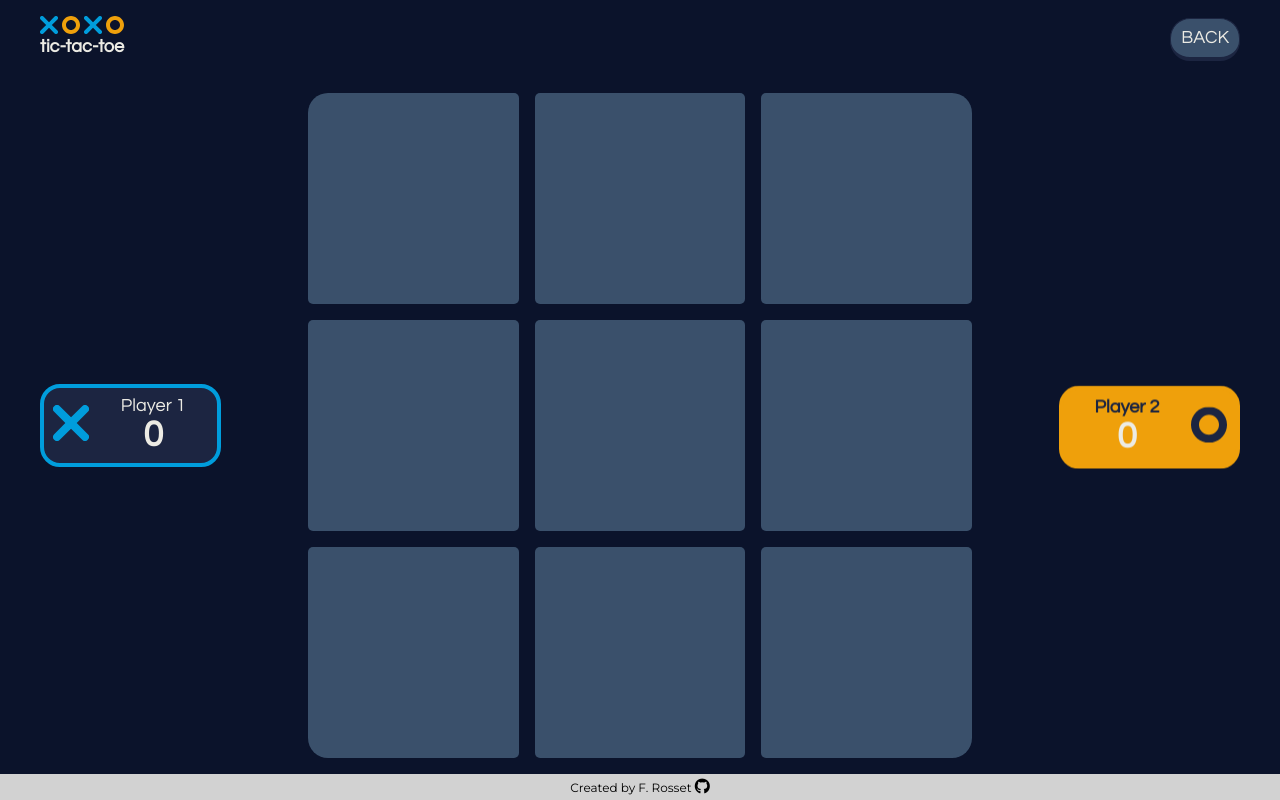
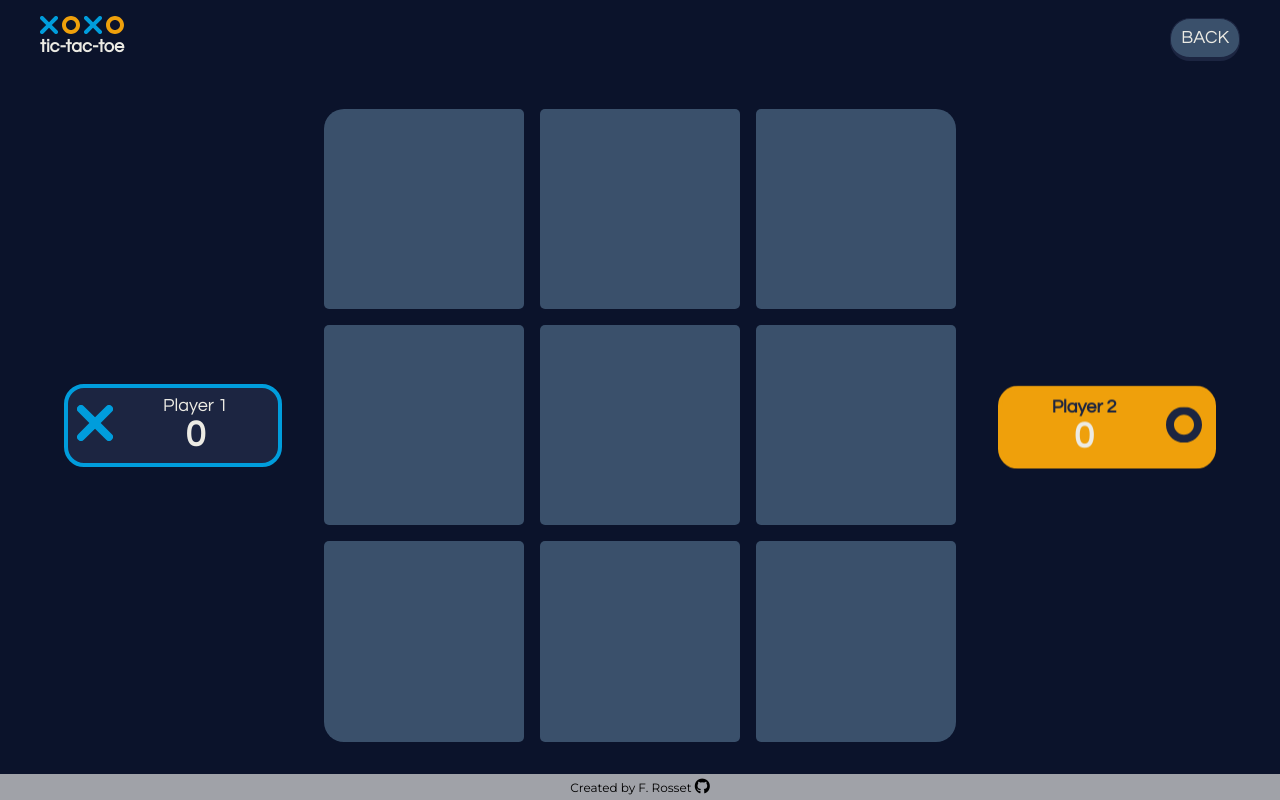
Before and after one commit to frarosset/tic-tac-toe, a plain HTML site: page index.html in a window 1280 px wide. Both pictures are taken after a click on the button "PLAY". Drawn offline with Linux system fonts and the light colour scheme.

Commit message:
Adjust the position of the .player-info divs

```diff
--- a/css/style.css
+++ b/css/style.css
@@ -59,15 +59,25 @@
 
     /*Margins, gaps and paddings (+widths)*/
     --header-ud-padding: 2vh;
-    --main-ud-padding:   2vh;
+    --main-ud-padding:   4vh;
     --main-lr-padding:   5vmin;
     --main-gap-hor:      1rem;
-    --main-gap-ver:      2vh;
+    --main-gap-ver:      4vh;
     --player-info-margin-tb: 2vmin;
 
     --game-logo-icon-len: var(--header-h1-fontsize);
 
-    --player-info-width:    10rem;
+    /* LAYOUT1: when screen AR<1.2
+       LAYOUT 2: when screen 1.2<=AR<1.6
+       LAYOUT 3: when screen AR>=1.6
+    */
+    --player-info-max-width-layout1: 100%;
+    --player-info-max-width-layout2: 12rem;
+    --player-info-max-width-layout3: var(--player-info-max-width-layout2);
+    /* --player-info-col-width-layout1: 100%; /*not used */
+    --player-info-col-width-layout2: 0.5fr;
+    --player-info-col-width-layout3: 0.75fr;
+
     --player-info-border:   4px;
     --player-info-padding:  0.5rem;
     --player-info-gap-score:2px;
@@ -480,6 +490,8 @@ header button{
 /* || Main - Playing View*/
 
 .playing-div{
+    --player-info-max-width:    var(--player-info-max-width-layout1);
+
     flex:1;
     height: 100%;
 
@@ -513,11 +525,14 @@ header button{
 
 @media (orientation: landscape) and (min-aspect-ratio: 1.2){
     .playing-div{
+        --player-info-col-width:    var(--player-info-col-width-layout2);
+        --player-info-max-width:    var(--player-info-max-width-layout2);
+
         grid-template-areas:
             "round-outcome round-outcome"
             "player-x gameboard"
             "player-o gameboard";
-        grid-template-columns: var(--player-info-width) 1fr;
+        grid-template-columns: var(--player-info-col-width) 1fr;
         grid-template-rows: 0px minmax(0,1fr) minmax(0,1fr);
         gap: 0px var(--main-gap-hor);
     }
@@ -529,10 +544,13 @@ header button{
 }
 @media (orientation: landscape) and (min-aspect-ratio: 1.6){
     .playing-div{
+        --player-info-col-width:    var(--player-info-col-width-layout3);
+        --player-info-max-width:    var(--player-info-max-width-layout3);
+
         grid-template-areas:
             "round-outcome round-outcome round-outcome"
             "player-x gameboard player-o";
-        grid-template-columns:  var(--player-info-width) 1fr var(--player-info-width);
+        grid-template-columns:  var(--player-info-col-width) 1fr var(--player-info-col-width);
         grid-template-rows: 0px minmax(0,1fr);
         gap: 0px var(--main-gap-hor);
     }
@@ -552,13 +570,14 @@ header button{
     border: var(--player-info-border) solid var(--marker-col);
     border-radius: var(--gameboard-radius);
     align-self: center;
-    justify-self: stretch;
+    justify-self: center;
     display: grid;
     align-items: center;
     justify-items: center;
     margin: var(--player-info-margin-tb) 0;
     gap: var(--player-info-gap-score) var(--player-info-gap-icon);
-
+    width: 100%;
+    max-width: var(--player-info-max-width);
 }
 
 .player-info.x{
@@ -926,7 +945,7 @@ header button{
 
 /* || Footer */
 footer {
-    --light-grey: rgb(210, 210, 210);
+    --light-grey: rgb(210, 210, 210,0.75);
     --black: rgb(0, 0, 0);
     --ftr-fontsize: 12px;
     --ftr-font: 'Montserrat';
```
